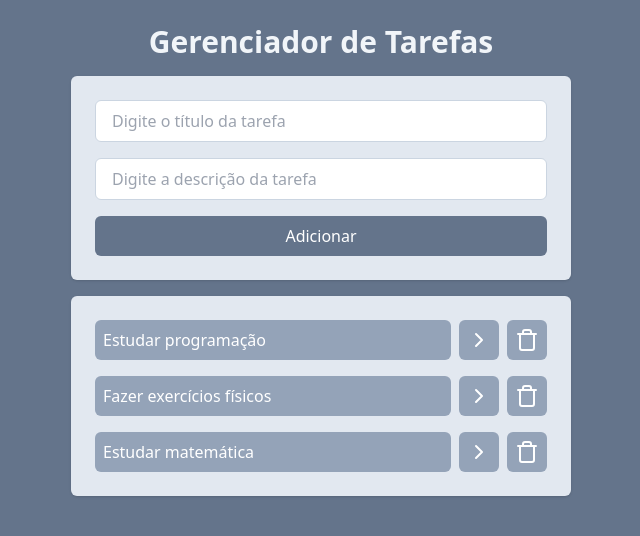
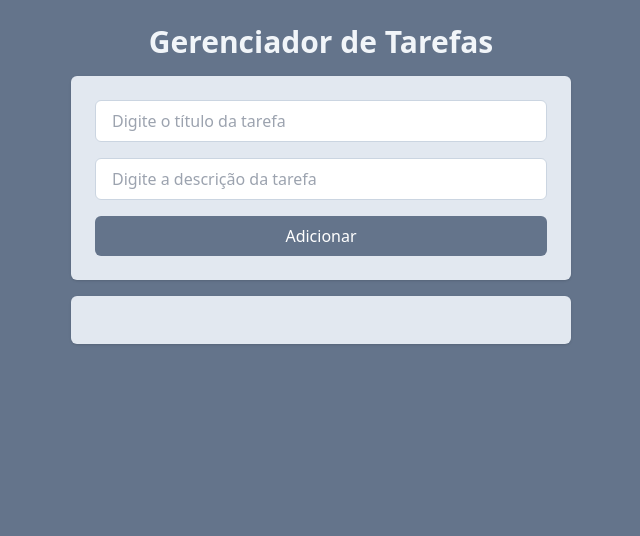
Before and after one commit to leonamlvs/react-task-manager, a React (Vite) app: page / in a window 1280 px wide. Shown: the top 536 px of the page, without its empty margins (319-959 px from the left). Built offline with nearby package versions, Linux system fonts and the light colour scheme.

Commit message:
feat: persist tasks using browser localStorage

```diff
--- a/src/App.jsx
+++ b/src/App.jsx
@@ -1,30 +1,15 @@
-import { useState } from 'react'
+import { useEffect, useState } from 'react'
 import AddTask from './components/AddTask'
 import Tasks from './components/Tasks'
 
 function App() {
-  const [tasks, setTasks] = useState([
-    {
-      id: '1',
-      title: 'Estudar programação',
-      description:
-        'Estudar programação para me tornar um desenvolvedor full stack.',
-      isCompleted: false
-    },
-    {
-      id: '2',
-      title: 'Fazer exercícios físicos',
-      description:
-        'Fazer exercícios físicos para manter a saúde e o bem-estar.',
-      isCompleted: false
-    },
-    {
-      id: '3',
-      title: 'Estudar matemática',
-      description: 'Estudar matemática para aprimorar as habilidades lógicas.',
-      isCompleted: false
-    }
-  ])
+  const [tasks, setTasks] = useState(
+    JSON.parse(localStorage.getItem('tasks')) || []
+  )
+
+  useEffect(() => {
+    localStorage.setItem('tasks', JSON.stringify(tasks))
+  }, [tasks])
 
   function onTaskClick(taskId) {
     const newTasks = tasks.map((task) => {
```
